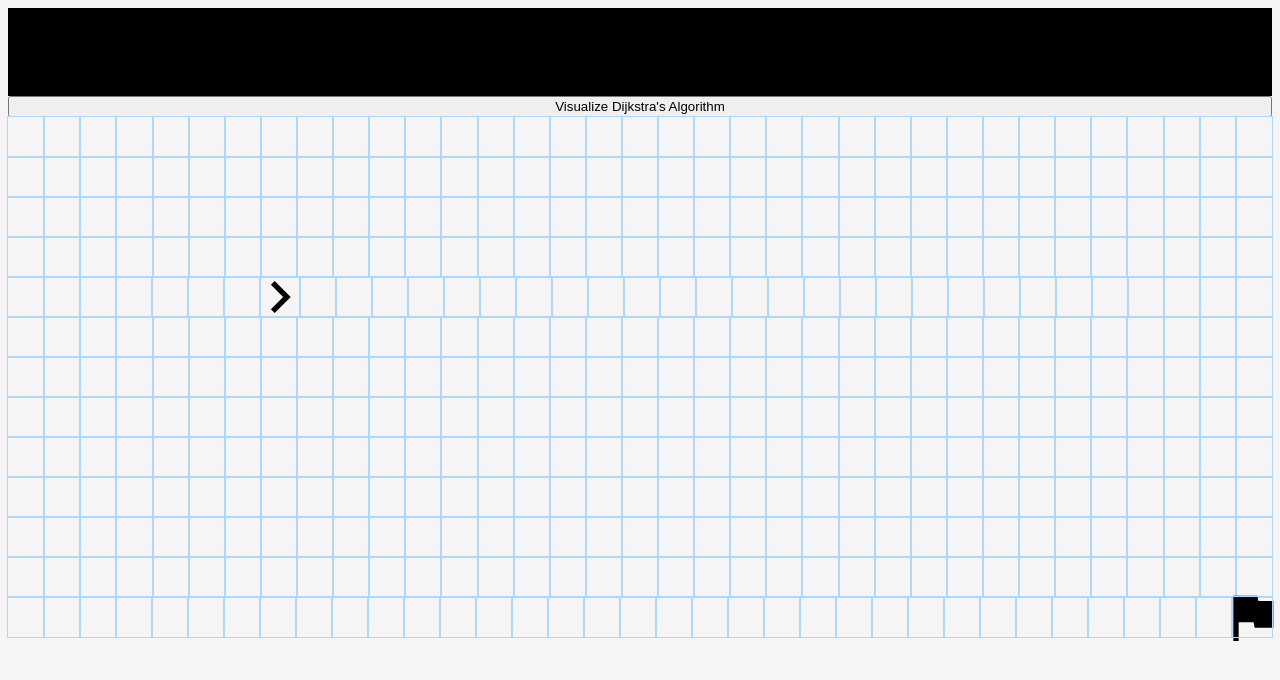
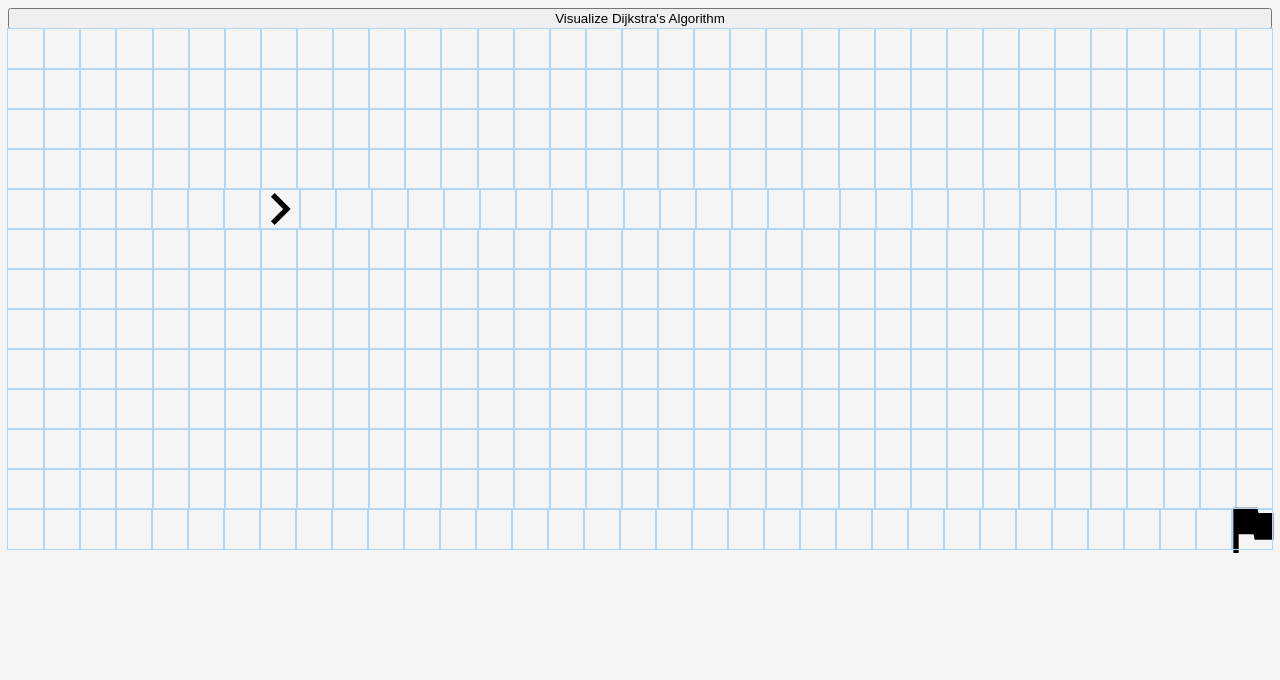
Before and after one commit to Sk47R/Visualize-IT, a React (Create React App) app: page /path-finder in a window 1280 px wide. Shown: the top 680 px of the page. Built offline with nearby package versions, Linux system fonts and the light colour scheme.

Commit message:
Remove navbar

```diff
--- a/src/Components/Navbar/Navbar.css
+++ /dev/null
@@ -1,5 +0,0 @@
-.navbar {
-  background-color: black;
-  font-size: 1.6rem;
-  height: 5.5rem;
-}
--- a/src/Components/Navbar/Navbar.jsx
+++ /dev/null
@@ -1,8 +0,0 @@
-import React from "react";
-import "./Navbar.css";
-
-const Navbar = () => {
-  return <div className="navbar">Navbar</div>;
-};
-
-export default Navbar;
--- a/src/Pages/NQueen/NQueen.jsx
+++ b/src/Pages/NQueen/NQueen.jsx
@@ -5,7 +5,6 @@ import Slider from "@mui/material/Slider";
 
 import { useState, useEffect } from "react";
 import NQueenAlgo from "./Algorithm/NQueen";
-import Navbar from "../../Components/Navbar/Navbar";
 
 const DEFAULT_SPEED = 4;
 const MIN_SPEED = 1;
@@ -92,7 +91,6 @@ const NQueen = () => {
 
   return (
     <div className="nqueen">
-      <Navbar />
       <div className="nqueen_div">
         <div className="nqueen_div_top">
           <div className="nqueen_div_top_item margin-right-2">
--- a/src/Pages/PathFinder/PathFinder.jsx
+++ b/src/Pages/PathFinder/PathFinder.jsx
@@ -5,7 +5,6 @@ import { useState } from "react";
 import { useEffect } from "react";
 import Astar from "./Algorithms/astar";
 import "./PathFinder.css";
-import Navbar from "../../Components/Navbar/Navbar";
 
 const rows = 13;
 const cols = 35;
@@ -167,7 +166,6 @@ const PathFinder = () => {
 
   return (
     <div className="pathFinder">
-      <Navbar />
       <button onClick={() => visualizeDijkstra()}>
         Visualize Dijkstra's Algorithm
       </button>
```
